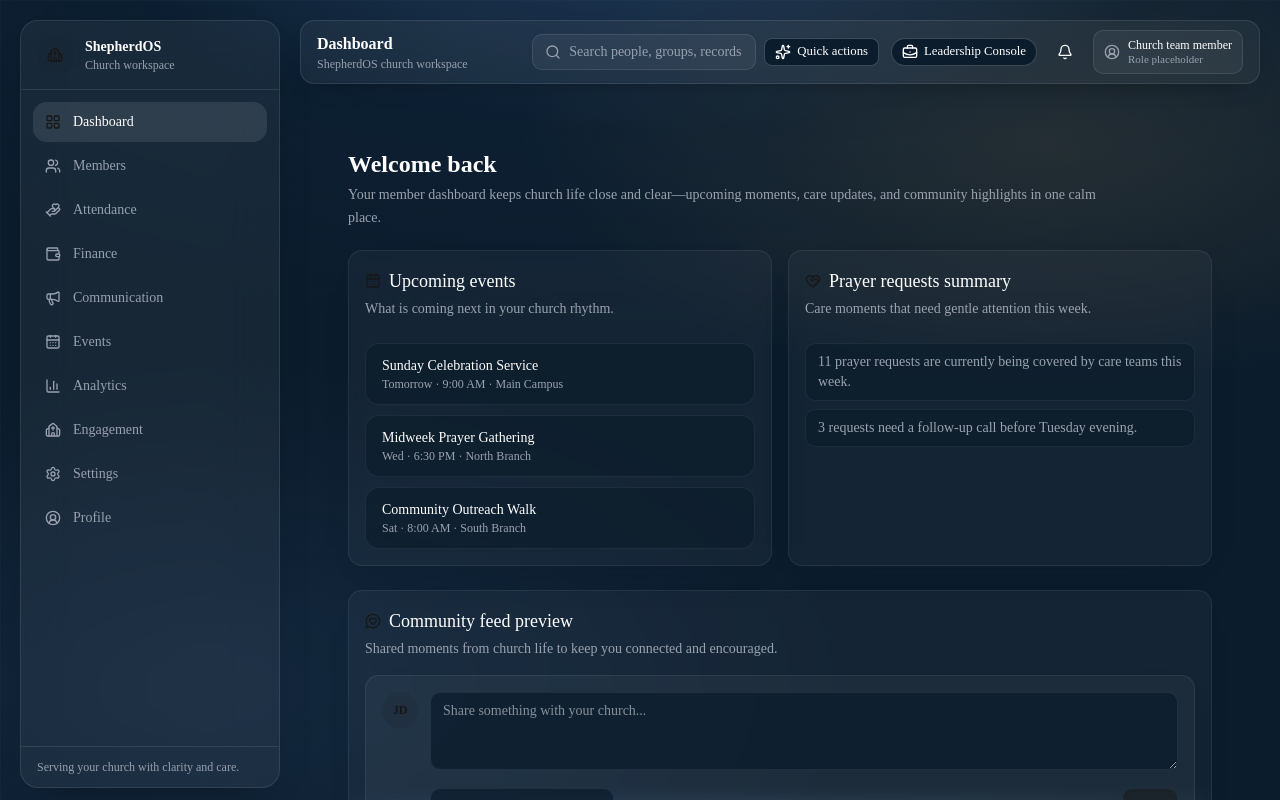
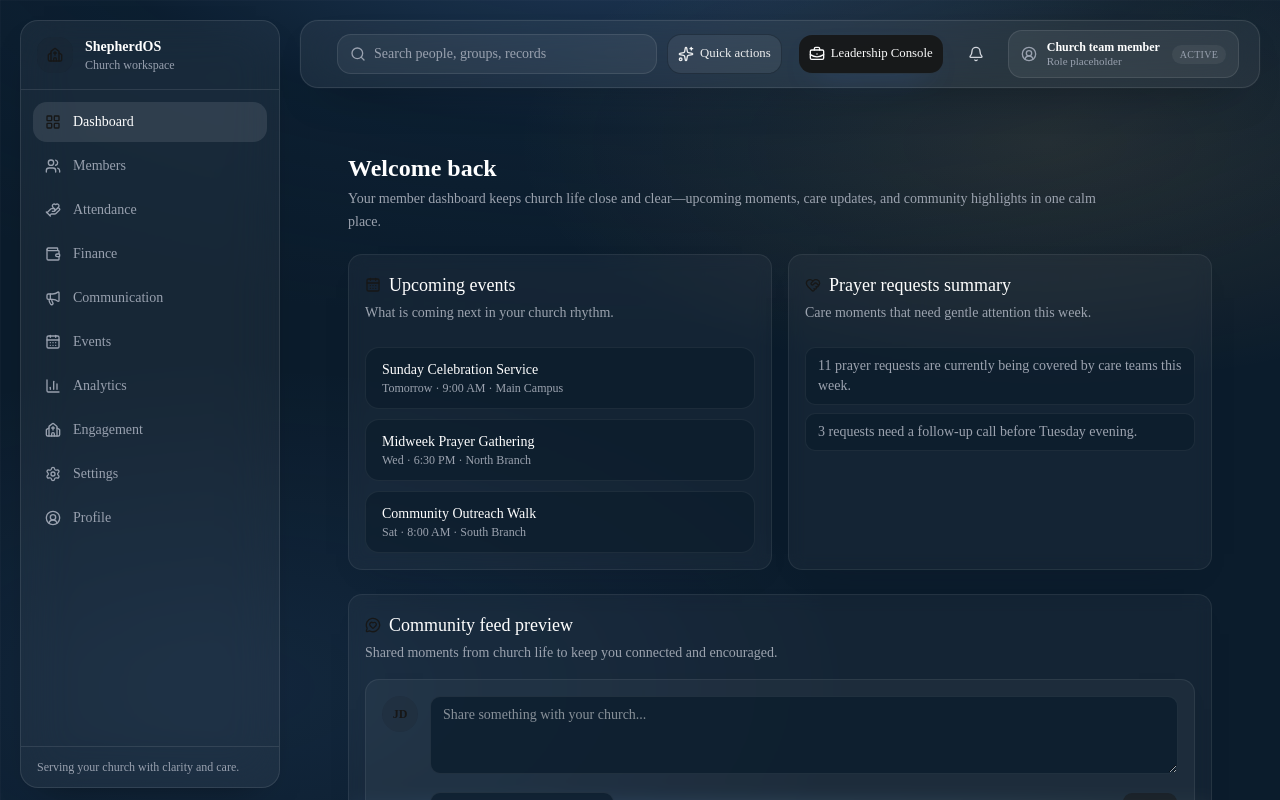
Before and after one commit to Fiximami/shepherdos-web-app, a Next.js app: page /dashboard in a window 1280 px wide. Shown: the top 800 px of the page. Built offline with nearby package versions, Linux system fonts and the light colour scheme.

Commit message:
Refine the ShepherdOS top navigation (global context bar)

```diff
--- a/src/components/dashboard/layout/topbar.tsx
+++ b/src/components/dashboard/layout/topbar.tsx
@@ -22,7 +22,7 @@
   return (
     <header
       className={cn(
-        "sticky top-0 z-30 flex h-16 items-center gap-3 rounded-xl border border-white/10 bg-white/5 px-4 shadow-[0_12px_28px_-20px_rgba(0,0,0,0.58)] backdrop-blur-xl",
+        "sticky top-3 z-30 flex h-[4.25rem] items-center gap-4 rounded-2xl border border-white/10 bg-white/[0.06] px-5 shadow-[0_20px_45px_-28px_rgba(0,0,0,0.7),0_0_0_1px_rgba(255,255,255,0.02)] backdrop-blur-xl",
         className,
       )}
     >
@@ -37,25 +37,33 @@
       </Button>
 
       <div className="min-w-0 flex-1">
-        <p className="truncate text-base font-semibold text-white">{title}</p>
+        <p className="truncate text-base font-semibold tracking-tight text-white">{title}</p>
         <p className="truncate text-xs text-gray-400">
           ShepherdOS church workspace
         </p>
       </div>
 
-      <div className="hidden items-center gap-2 md:flex">
-        <div className="flex h-9 w-56 items-center gap-2 rounded-lg border border-white/10 bg-white/5 px-3 text-sm text-gray-400">
+      <div className="hidden items-center gap-2.5 md:flex">
+        <div className="group flex h-10 w-72 items-center gap-2 rounded-xl border border-white/10 bg-white/[0.05] px-3 text-sm text-gray-400 transition-colors focus-within:border-primary/45 focus-within:bg-white/[0.08] lg:w-80">
           <Search className="size-4" aria-hidden />
-          <span>Search people, groups, records</span>
+          <span className="truncate">Search people, groups, records</span>
         </div>
-        <Button variant="outline" size="sm" className="gap-1.5">
+        <Button
+          variant="outline"
+          size="sm"
+          className="h-10 gap-1.5 rounded-xl border-primary/20 bg-white/[0.07] text-white/90 hover:bg-white/[0.12]"
+        >
           <Sparkles className="size-4" aria-hidden />
           Quick actions
         </Button>
       </div>
 
       {showLeadershipConsole ? (
-        <Button asChild variant="outline" size="sm" className="gap-1.5 rounded-xl">
+        <Button
+          asChild
+          size="sm"
+          className="h-10 gap-1.5 rounded-xl bg-primary/90 text-primary-foreground shadow-[0_12px_30px_-18px_rgba(59,130,246,0.75)] hover:bg-primary"
+        >
           <Link href="/admin">
             <BriefcaseBusiness className="size-4" aria-hidden />
             Leadership Console
@@ -63,16 +71,26 @@
         </Button>
       ) : null}
 
-      <Button variant="ghost" size="icon" aria-label="Notifications">
+      <Button
+        variant="ghost"
+        size="icon"
+        aria-label="Notifications"
+        className="rounded-xl text-gray-300 hover:bg-white/10 hover:text-white"
+      >
         <Bell className="size-4" aria-hidden />
       </Button>
 
-      <div className="hidden items-center gap-2 rounded-lg border border-white/10 bg-white/5 px-2.5 py-1.5 sm:flex">
+      <div className="hidden min-w-[180px] items-center justify-between gap-3 rounded-xl border border-white/10 bg-white/[0.06] px-3 py-2 sm:flex">
+        <div className="flex items-center gap-2.5">
         <UserCircle2 className="size-4 text-gray-400" aria-hidden />
         <div className="leading-tight">
-          <p className="text-xs font-medium text-white">Church team member</p>
+          <p className="text-xs font-semibold text-white">Church team member</p>
           <p className="text-[11px] text-gray-400">Role placeholder</p>
+          </div>
         </div>
+        <span className="rounded-full bg-white/[0.06] px-2 py-0.5 text-[10px] uppercase tracking-wide text-gray-400">
+          Active
+        </span>
       </div>
     </header>
   );
```
Also changed, not shown: 1 other file (tests, documents, lock files or other folders).
